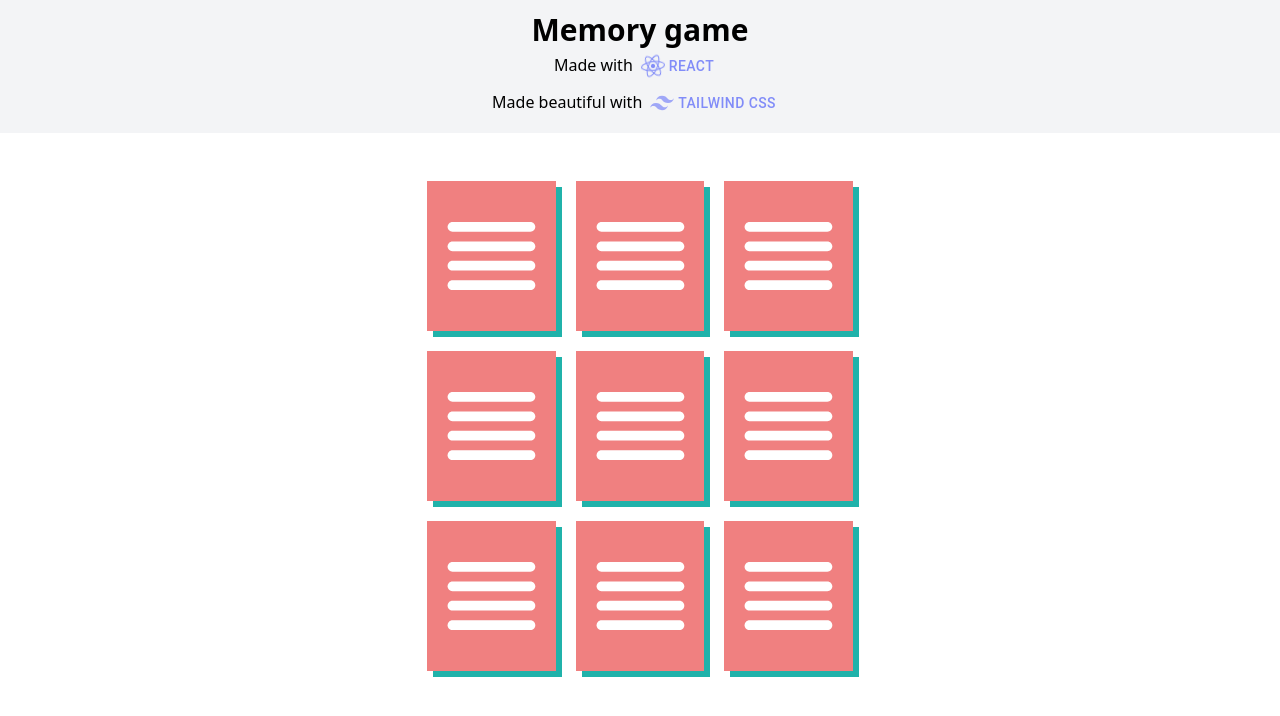
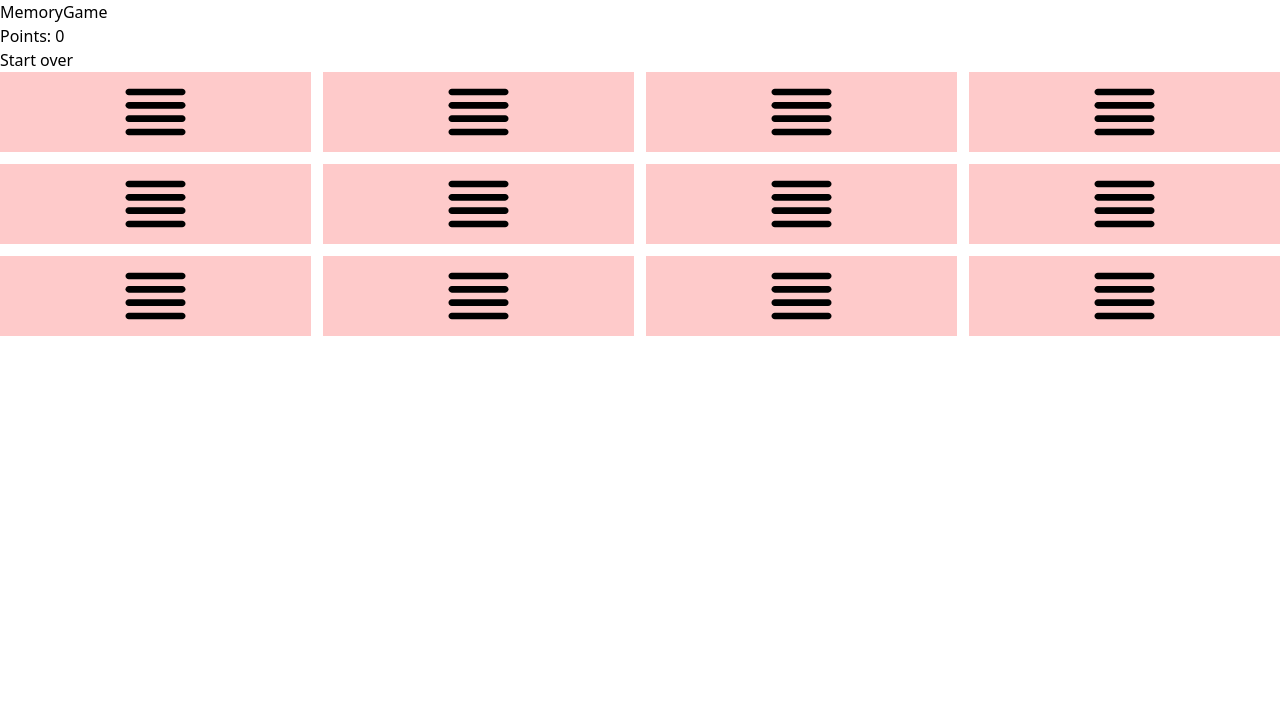
Before and after one commit to kristijanribaric/react-memory, a React (Create React App) app: page / in a window 1280 px wide. Shown: the top 716 px of the page. Built offline with nearby package versions, Linux system fonts and the light colour scheme.

Commit message:
Replacing imgs with react icons

```diff
--- a/src/App.js
+++ b/src/App.js
@@ -1,15 +1,106 @@
 import Cards from "./components/Cards";
 import Header from "./components/Header";
+import { useEffect, useState } from "react"
+import { DiAndroid } from "react-icons/di";
+import { DiApple } from "react-icons/di";
+import { DiGithubBadge } from "react-icons/di";
+import { DiFirefox } from "react-icons/di";
+import { DiIe } from "react-icons/di";
+import { DiPython } from "react-icons/di";
+import { CgFormatJustify } from "react-icons/cg";
 
 
 function App() {
+  const BLANK_CARD = <CgFormatJustify className="w-full h-20"/>
+  const [imagesArray, setImagesArray] = useState([])
+  const [cardsChosen, setCardsChosen] = useState([])
+  const [cardsChosenIds, setCardsChosenIds] = useState([])
+  const [points, setPoints] = useState(0)
+  const [openCards, setOpenCards] = useState([])
+
+  const imagesss = ["https://progitek.no/privat/bp/wp-content/uploads/2021/09/pexels-cottonbro-4910769.jpg","https://progitek.no/privat/bp/wp-content/uploads/2021/09/pexels-rachel-claire-5490707.jpg", "https://progitek.no/privat/bp/wp-content/uploads/2021/09/pexels-helena-lopes-2253275.jpg","https://progitek.no/privat/bp/wp-content/uploads/2021/09/pexels-kendra-coupland-2642167.jpg","https://progitek.no/privat/bp/wp-content/uploads/2021/09/pexels-funny-foxy-pride-6244506.jpg","https://progitek.no/privat/bp/wp-content/uploads/2021/09/pexels-marko-blazevic-774731.jpg"];
+  const images = [<DiAndroid className="w-full h-20"/>,<DiApple className="w-full h-20"/>, <DiGithubBadge className="w-full h-20"/>, <DiFirefox className="w-full h-20"/>,<DiIe className="w-full h-20"/>,<DiPython className="w-full h-20"/>];
+
+  function createCardBoard() {
+    const imagesGenerated = images?.concat(...images)
+    console.log(imagesGenerated)
+    const shuffledArray = shuffleArray(imagesGenerated)
+    setImagesArray(shuffledArray)
+}
+
+function flipImage(image, index) {
+    // CHECK IF IMAGE IS SELECTED
+    console.log(image, index)
+
+    if (cardsChosenIds?.length === 1 && cardsChosenIds[0] === index) {
+        return
+    }
+
+    // Check if
+    if (cardsChosen?.length < 2) {
+
+        setCardsChosen(cardsChosen => cardsChosen?.concat(image))
+        setCardsChosenIds(cardsChosenIds => cardsChosenIds?.concat(index))
+
+        if (cardsChosen?.length === 1) {
+            // Check if images are the same
+            if (cardsChosen[0] === image) {
+                setPoints(points => points + 2)
+                setOpenCards(openCards => openCards?.concat([cardsChosen[0], image]))
+            }
+            setTimeout(() => {
+                setCardsChosenIds([])
+                setCardsChosen([])
+            }, 700)
+
+        }
+    }
+}
+
+function isCardChosen(image, index) {
+    return cardsChosenIds?.includes(index) || openCards?.includes(image)
+}
+
+
+function shuffleArray(array) {
+    for (let i = array.length - 1; i > 0; i--) {
+        const j = Math.floor(Math.random() * (i + 1));
+        [array[i], array[j]] = [array[j], array[i]];
+    }
+    console.log(array)
+    return array
+}
+
+function startOver() {
+    setCardsChosenIds([])
+    setCardsChosen([])
+    setPoints(0)
+    setOpenCards([])
+}
+
+useEffect(() => {
+    createCardBoard()
+}, [])
+
   return (
-    <>
-    <Header />
-    <main className="my-12">
-      <Cards/>
-    </main>
-    </>
+    <div>
+            <h2>MemoryGame</h2>
+            <h3>Points: {points}</h3>
+            <button onClick={startOver}>Start over</button>
+            <div className="grid grid-cols-4 gap-3">
+                {imagesArray?.map((image, index) => {
+                    return (
+                        // <div className="" key={index} onClick={() => flipImage(image, index)}>
+                        //     <img src={isCardChosen(image, index) ? image : BLANK_CARD} alt="" className={`img-fluid img-fixed`} />
+                        // </div>
+                        <div className= {isCardChosen(image,index) ? "bg-blue-200" : "bg-red-200"} key={index} onClick={() => flipImage(image, index)}>
+
+                          <span className="">{isCardChosen(image,index) ? image : BLANK_CARD}</span>
+                        </div>
+                    )
+                })}
+            </div>
+      </div>
   );
 }
 
--- a/src/components/Card.jsx
+++ b/src/components/Card.jsx
@@ -4,9 +4,9 @@ import { GiCard5Spades } from "react-icons/gi";
 import { CgFormatJustify } from "react-icons/cg";
 
 const Card = () => {
-    const [style, setStyle] = useState();
+    const [style, setStyle] = useState("flip-content");
     const changeStyle = () => {
-      if(style === true)
+      if(style === "flip-content")
       {setStyle("flip-content flip-content-activated");}
       else {
         setStyle("flip-content");
--- a/src/components/Header.jsx
+++ b/src/components/Header.jsx
@@ -16,7 +16,7 @@ const Header = () => {
         <h1 className='font-bold text-3xl'>Memory game</h1>
         <h2>
             Made with
-            <Tooltip TransitionComponent={Zoom} title={<a href='https://reactjs.org/'>https://reactjs.org/</a>}>
+            <Tooltip TransitionComponent={Zoom} title={<a href='https://reactjs.org/' target="_blank">https://reactjs.org/</a>}>
             <Button>
               <FaReact className='inline-block text-indigo-400 motion-safe:animate-spin text-2xl'/>
               <span className='text-indigo-400 mx-1'>React</span>
@@ -25,7 +25,7 @@ const Header = () => {
         </h2>
         <h3>
             Made beautiful with
-            <Tooltip TransitionComponent={Zoom} title={<a href='https://tailwindcss.com/'>https://tailwindcss.com/</a>}>
+            <Tooltip TransitionComponent={Zoom} title={<a href='https://tailwindcss.com/' target="_blank">https://tailwindcss.com/</a>}>
               <Button >
                 <SiTailwindcss className='inline-block text-indigo-400 motion-safe:animate-pulse  text-2xl'/>
                 <span className='text-indigo-400 mx-1'>Tailwind CSS</span>
```
